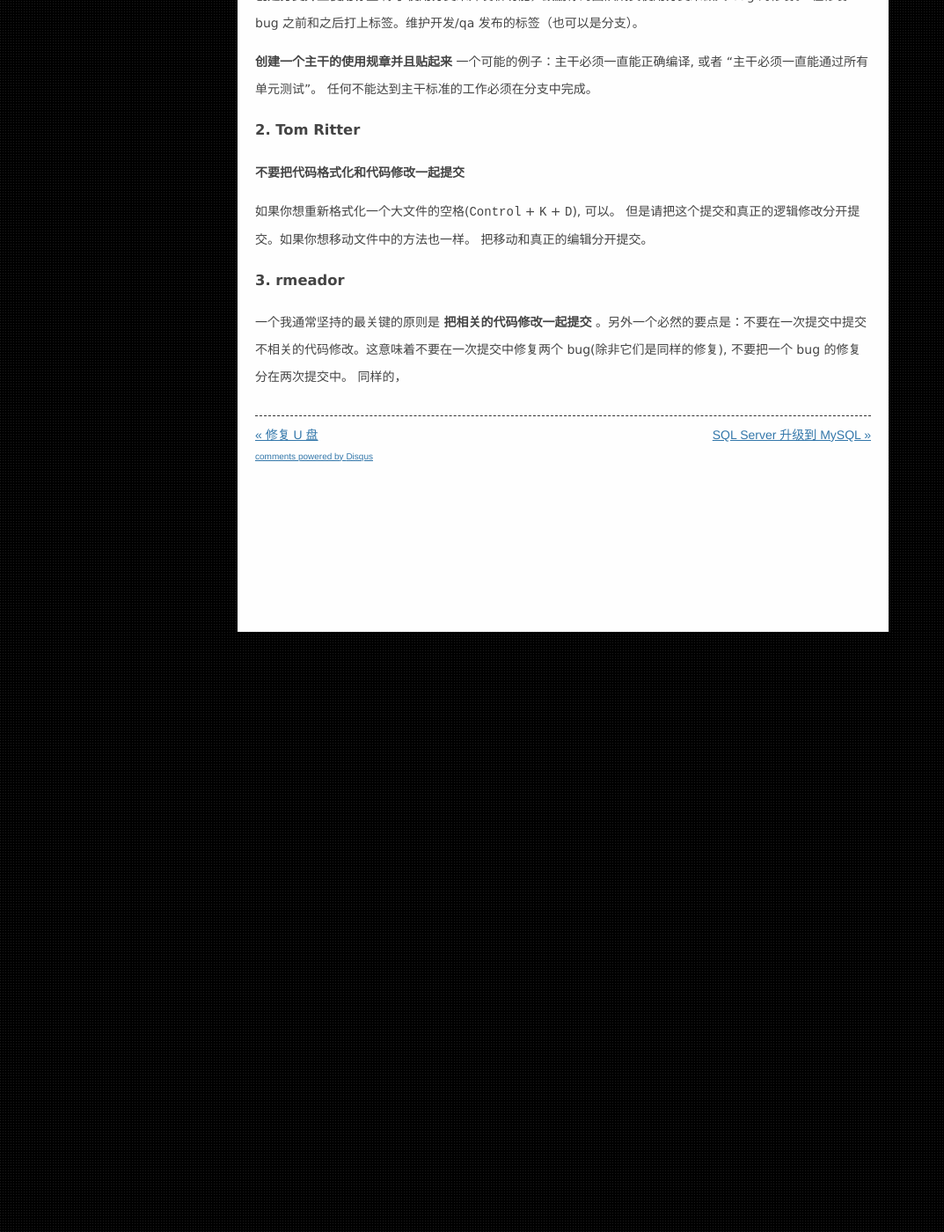
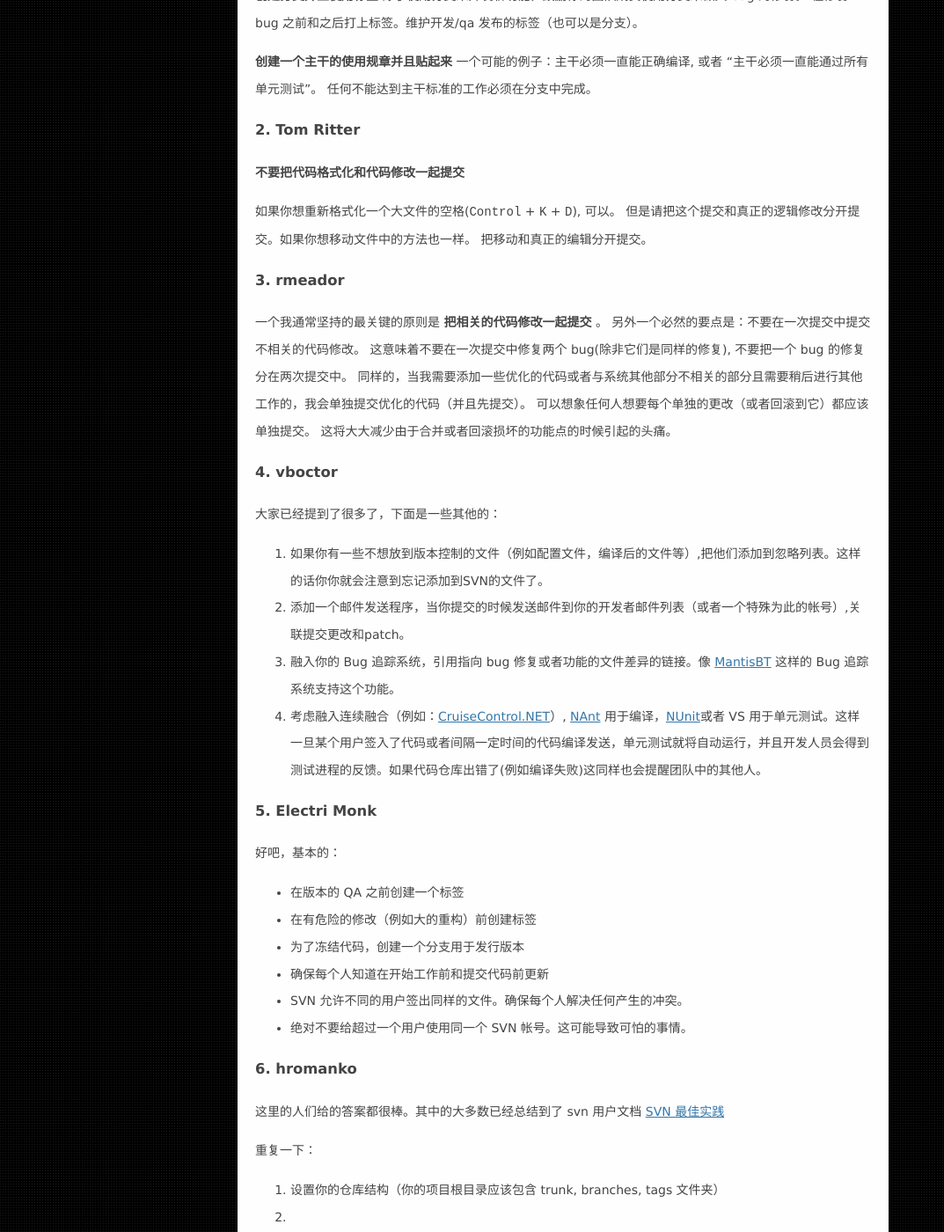
Before and after one commit to osrpt/osrpt.github.com, a Jekyll site: the page built from _posts/2014-10-01-svn-best-practices.md, in a window 1280 px wide and 1400 px high, scrolled down 638 px. Shown: the whole window at 88% size, without its empty margins (0-1073 px from the left). Built offline with Jekyll 4.4.1, drawn with Linux system fonts in a browser that asks for light colours; nearby versions of some CDN libraries; Markdown is read by kramdown in place of the engine named in the settings; comment, search, counter and statistics services are not loaded.

Commit message:
add more

```diff
--- a/_posts/2014-10-01-svn-best-practices.md
+++ b/_posts/2014-10-01-svn-best-practices.md
@@ -17,7 +17,8 @@ title: SVN 最佳实践
 
 ###1. Gordon Wilson
 
-**鼓励频繁提交** 刚开始使用版本控制的团队成员可能会觉得它们不能提交代码到仓库，直到“能够正确运行**。 告诉每个人应该尽早提交代码并且经常尽快的找到问题。不要等到可以运行才提交，或者因为担心破坏主干而让你的团队成员创建分支来开发功能. 那将导致...
+**鼓励频繁提交** 刚开始使用版本控制的团队成员可能会觉得它们不能提交代码到仓库，直到“能够正确运行**。
+告诉每个人应该尽早提交代码并且经常尽快的找到问题。不要等到可以运行才提交，或者因为担心破坏主干而让你的团队成员创建分支来开发功能. 那将导致...
 
 **创建分支并且使用标签** 除了使用分支来开发新功能，鼓励你的团队成员使用分支来做大 bug 的修复。 在修复 bug 之前和之后打上标签。维护开发/qa 发布的标签（也可以是分支）。
 
@@ -31,4 +32,38 @@ title: SVN 最佳实践
 
 ###3. rmeador
 
-一个我通常坚持的最关键的原则是 **把相关的代码修改一起提交** 。另外一个必然的要点是：不要在一次提交中提交不相关的代码修改。这意味着不要在一次提交中修复两个 bug(除非它们是同样的修复), 不要把一个 bug 的修复分在两次提交中。 同样的，
+一个我通常坚持的最关键的原则是 **把相关的代码修改一起提交** 。
+另外一个必然的要点是：不要在一次提交中提交不相关的代码修改。
+这意味着不要在一次提交中修复两个 bug(除非它们是同样的修复), 不要把一个 bug 的修复分在两次提交中。
+同样的，当我需要添加一些优化的代码或者与系统其他部分不相关的部分且需要稍后进行其他工作的，我会单独提交优化的代码（并且先提交）。
+可以想象任何人想要每个单独的更改（或者回滚到它）都应该单独提交。
+这将大大减少由于合并或者回滚损坏的功能点的时候引起的头痛。
+
+###4. vboctor
+
+大家已经提到了很多了，下面是一些其他的：
+
+1. 如果你有一些不想放到版本控制的文件（例如配置文件，编译后的文件等）,把他们添加到忽略列表。这样的话你你就会注意到忘记添加到SVN的文件了。
+2. 添加一个邮件发送程序，当你提交的时候发送邮件到你的开发者邮件列表（或者一个特殊为此的帐号）,关联提交更改和patch。
+3. 融入你的 Bug 追踪系统，引用指向 bug 修复或者功能的文件差异的链接。像 [MantisBT](http://www.mantisbt.org/) 这样的 Bug 追踪系统支持这个功能。
+4. 考虑融入连续融合（例如：[CruiseControl.NET](http://sourceforge.net/projects/ccnet)）, [NAnt](http://nant.sourceforge.net/) 用于编译，[NUnit](http://nunit.org/)或者 VS 用于单元测试。这样一旦某个用户签入了代码或者间隔一定时间的代码编译发送，单元测试就将自动运行，并且开发人员会得到测试进程的反馈。如果代码仓库出错了(例如编译失败)这同样也会提醒团队中的其他人。
+
+###5. Electri Monk
+
+好吧，基本的：
+
++ 在版本的 QA 之前创建一个标签
++ 在有危险的修改（例如大的重构）前创建标签
++ 为了冻结代码，创建一个分支用于发行版本
++ 确保每个人知道在开始工作前和提交代码前更新
++ SVN 允许不同的用户签出同样的文件。确保每个人解决任何产生的冲突。
++ 绝对不要给超过一个用户使用同一个 SVN 帐号。这可能导致可怕的事情。
+
+###6. hromanko
+
+这里的人们给的答案都很棒。其中的大多数已经总结到了 svn 用户文档 [SVN 最佳实践](http://svn.apache.org/repos/asf/subversion/trunk/doc/user/svn-best-practices.html)
+
+重复一下：
+
+1. 设置你的仓库结构（你的项目根目录应该包含 trunk, branches, tags 文件夹）
+2.
```
